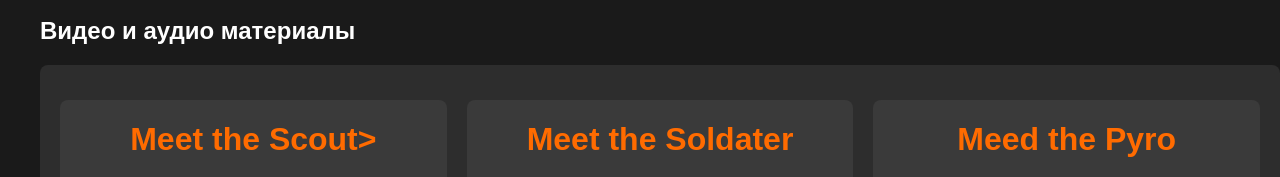
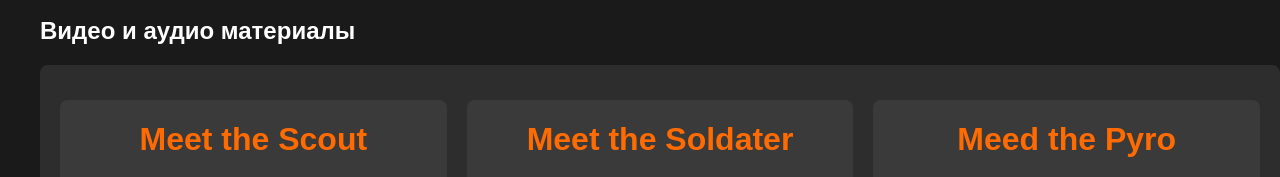
Before and after one commit to DaFlong/MGEtf2, a plain HTML site: page index.html in a window 1280 px wide. Shown: the part 1380-1557 px from the top of the page. Drawn offline with Linux system fonts and the light colour scheme; grey boxes are pictures that could not be loaded.

Commit message:
Update index.html

```diff
--- a/index.html
+++ b/index.html
@@ -266,7 +266,7 @@
 
                <!--        Meet the scout        -->
               <div class=player_container>
-                <h1> Meet the Scout> </h1>
+                <h1> Meet the Scout </h1>
                     <iframe
               width="720"
               height="405"
```
